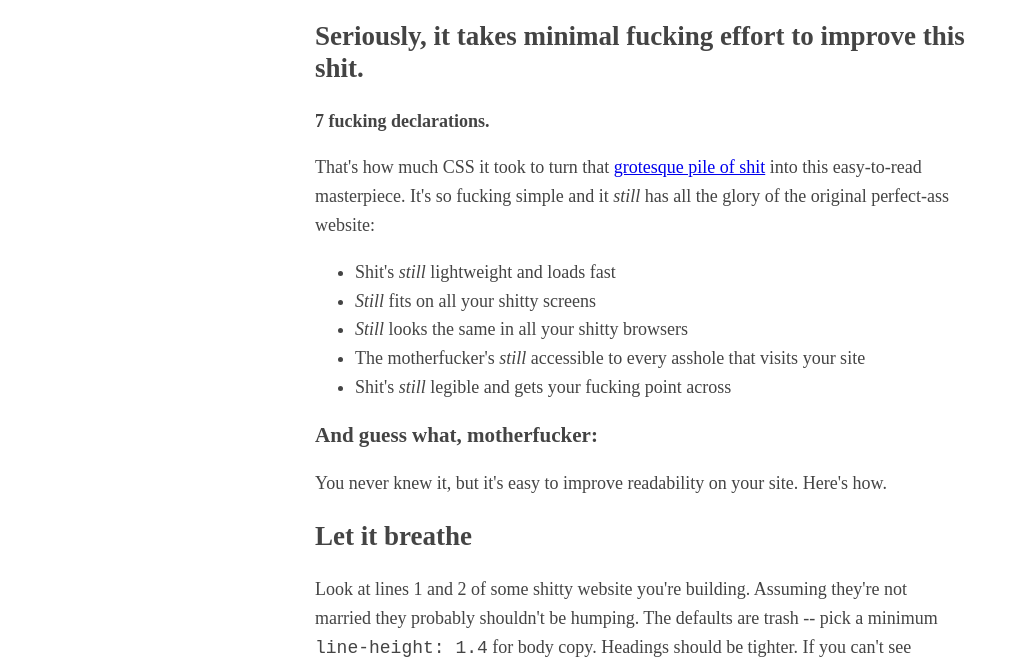
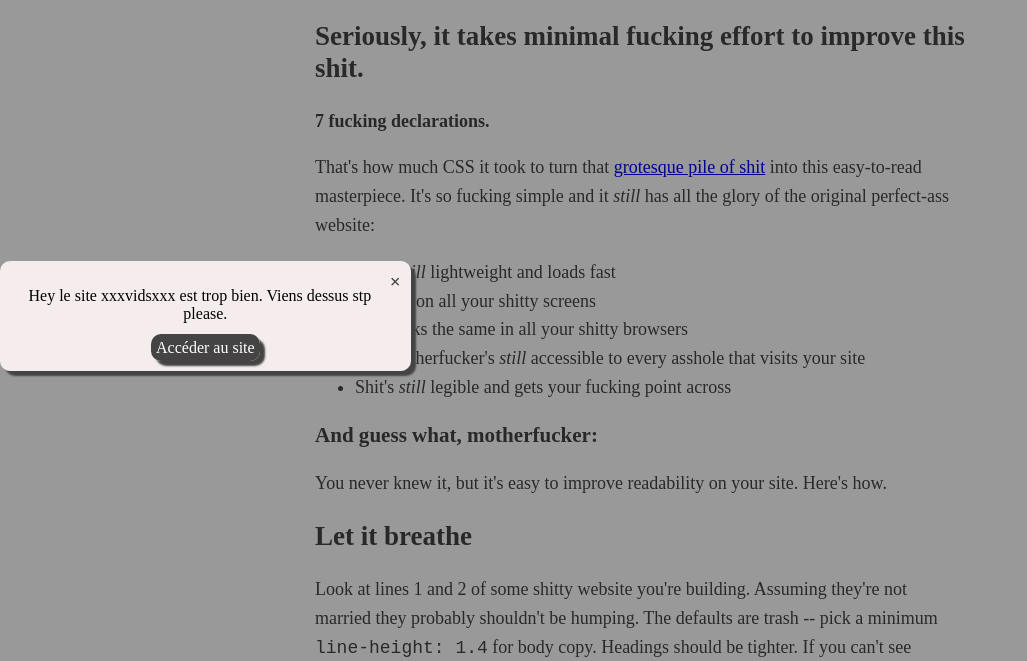
Before and after one commit to AbdouMch/bettermotherfuckingwebsite, a plain HTML site: page index.html in a window 1280 px wide. Shown: the part 139-800 px from the top of the page, without its empty margins (0-1027 px from the left). Drawn offline with Linux system fonts and the light colour scheme.

Commit message:
create a popUp with js

```diff
--- a/index.html
+++ b/index.html
@@ -3,6 +3,7 @@
     <head> <!-- Donne des infos générales sur la page-->
         <meta charset="utf-8" /><!-- indique la façon d'encodage du text. Comment s'affiche les caractères spéciaux-->
         <link rel="stylesheet" href="style.css" /> <!-- lier le fichier CSS à cette page HTML -->
+        <script src="myScript.js"></script>
         <title>Bettter Mother Fucking Website</title><!-- C'est le titre de la page il s'affiche dans l'onglet du navigateur-->
     </head>
 
@@ -12,7 +13,16 @@
                 <a href="#" id="contrast">more contrast</a>
                 <a href="#" id="display_mode">mode</a>
         </div>
+
+        <button type="button" onclick="myFunction()">Try it</button>
     -->
+        <div id="popUp">
+            <div id="popUp_content">
+                <span id="close_popUp">&times;</span>
+                <p>Hey le site xxxvidsxxx est trop bien. Viens dessus stp please.</p>
+                <span><a href="https://www.youtube.com/watch?v=dQw4w9WgXcQ">Accéder au site</a></span>
+            </div>
+        </div>
         <div id="page_container">
             <header>
                 <h1>This is <em>still</em> a motherfucking website.</h1>
--- /dev/null
+++ b/myScript.js
@@ -0,0 +1,13 @@
+window.onload = function () {
+    setTimeout(function () {
+        popUp('show');
+    }, 1000);
+}
+
+function popUp() {
+    window.alert("Hey le site xxxvidsxxx est trop bien. Viens dessus stp please")
+}
+
+function goToWebsite() {
+    document.getElementById("demo").innerHTML = "Paragraph changed.";
+}
--- a/style.css
+++ b/style.css
@@ -1,3 +1,4 @@
+
 #page_container
 {
     margin: 40px auto;
@@ -11,3 +12,39 @@ h1,h2,h3
 {
     line-height: 1.2
 }
+#popUp{
+
+    position: fixed;
+    width: 100%;
+    height: 100%;
+    top: 0;
+    left: 0;
+    background-color: rgba(0,0,0,0.4);
+    text-align: center;
+}
+#popUp_content{
+    height: 100px;
+    position: absolute;
+    top: 50%;
+    border-radius: 10px;
+    box-shadow: 5px 5px 2px #444;
+    background-color: rgb(245, 237, 237);
+    margin: auto;
+    padding: 10px 10px 0 10px;
+}
+#close_popUp{
+    float: right;
+    font-weight: bold;
+    font-size: 1.2em;
+    color: #444;
+}
+#popUp a{
+    text-decoration: none;
+    color: white;
+    height: 30px;
+    background-color: #444;
+    border-radius: 10px;
+    box-shadow: 5px 5px 2px #444;
+    padding: 5px 5px;
+
+}
```
